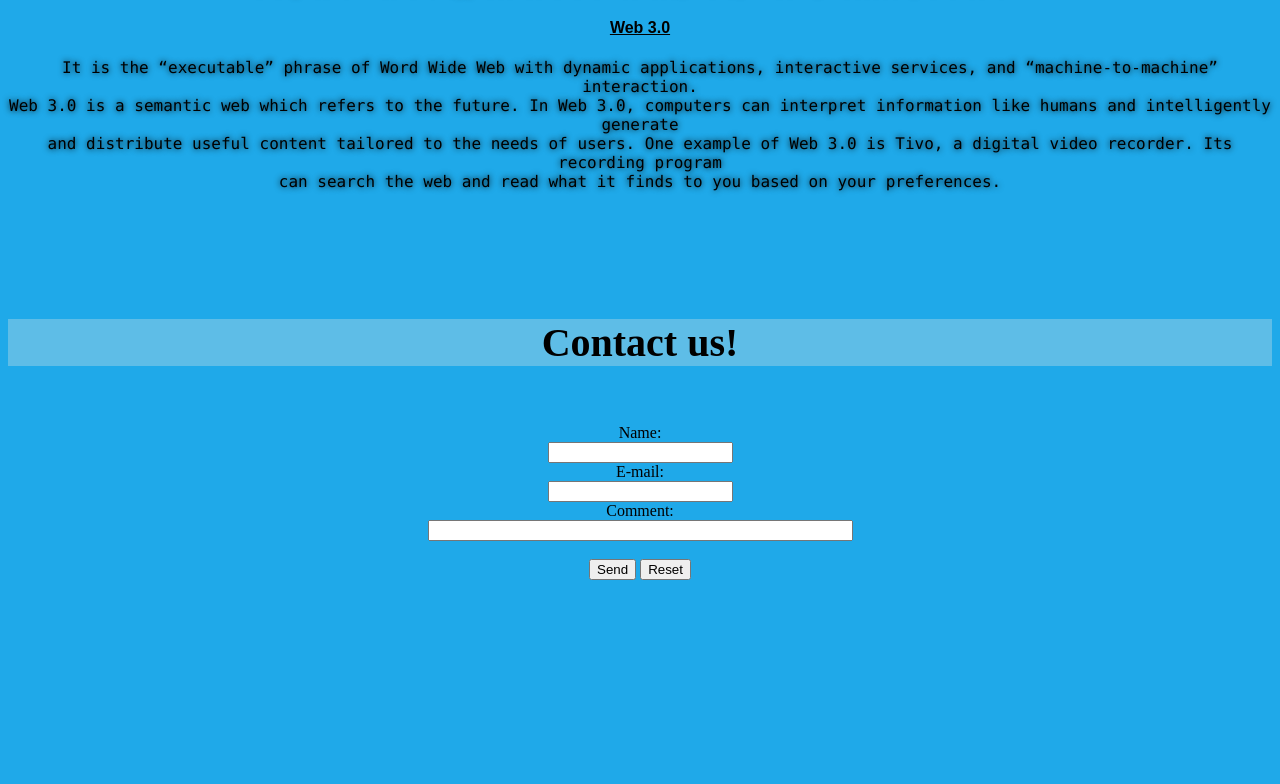
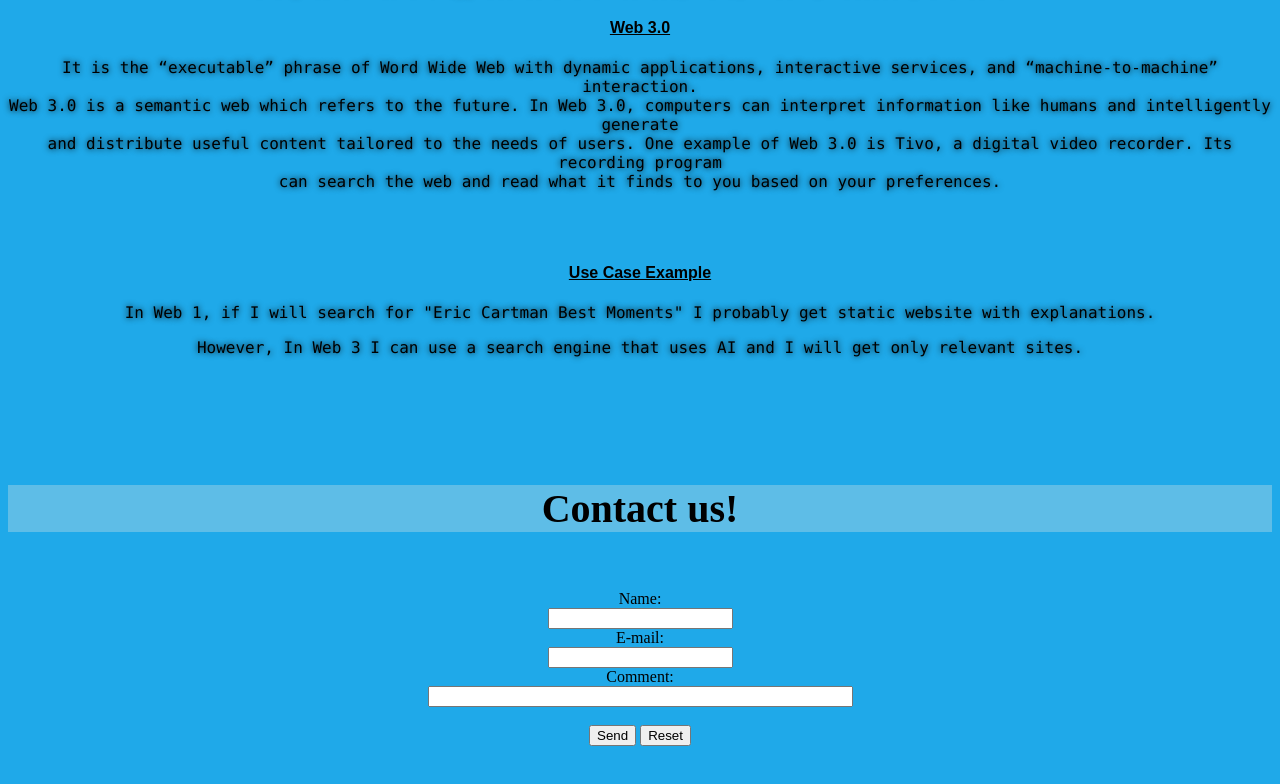
Before and after one commit to benmoa/Cartman-Site, a plain HTML site: page index.html in a window 1280 px wide. Shown: the part 2546-3330 px from the top of the page. Before the commit the page ends 3170 px from the top, so only its background shows below. Drawn offline with Linux system fonts and the light colour scheme.

Commit message:
Add files via upload

```diff
--- a/index.html
+++ b/index.html
@@ -143,6 +143,20 @@ href="pics/logo.jpg">
     and distribute useful content tailored to the needs of users. One example of Web 3.0 is Tivo, a digital video recorder.
       Its recording program <br>can search the web and read what it finds to you based on your preferences.</p>
     <br/>
+    <br/>
+
+    <center><h4 id="1"><u>Use Case Example</u></h4></center>
+
+  <p>
+    In Web 1, if I will search for "Eric Cartman Best Moments" I probably get static website with explanations.
+  </p>
+  <p>
+      However, In Web 3 I can use a search engine that uses AI and I will get only relevant sites.
+  </p>
+  <br/>
+
+
+
 </section>
 
 <section id="contact" class="section">
```
Also changed, not shown: ReadMe.txt.
